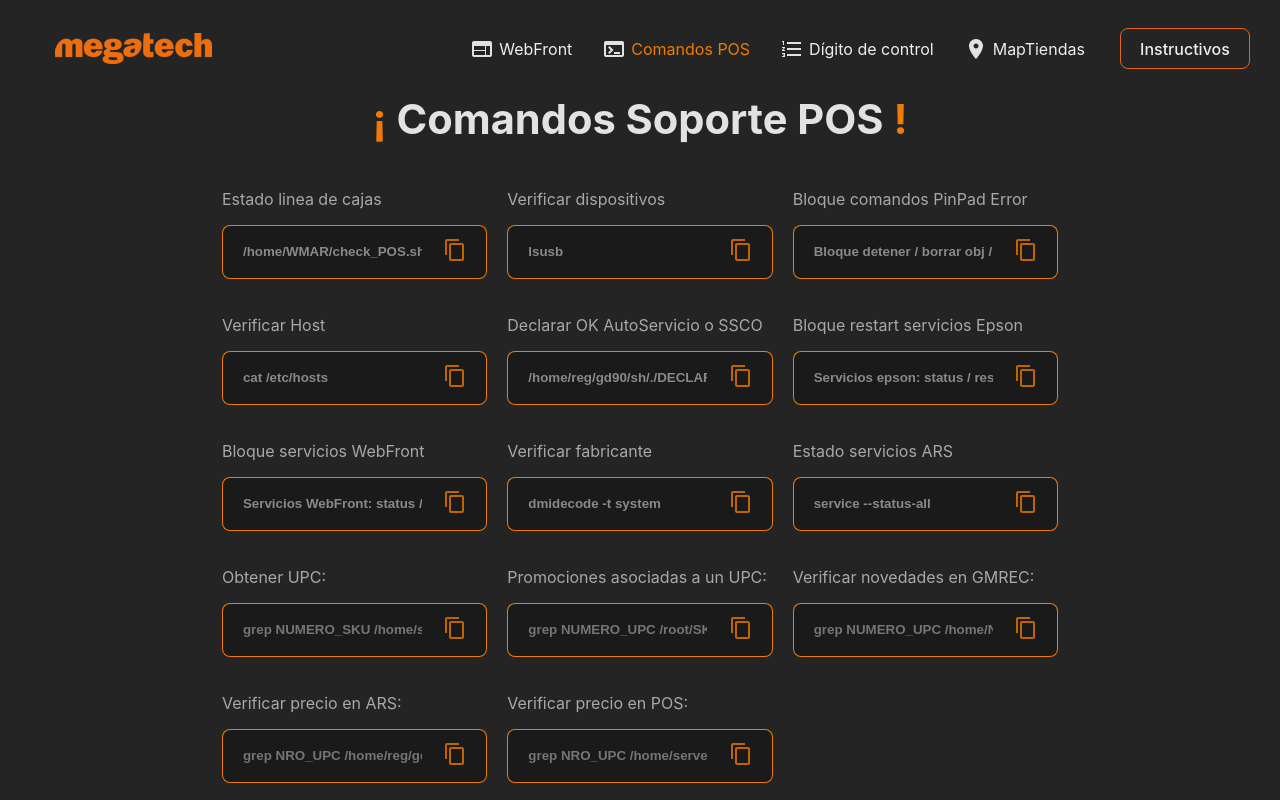
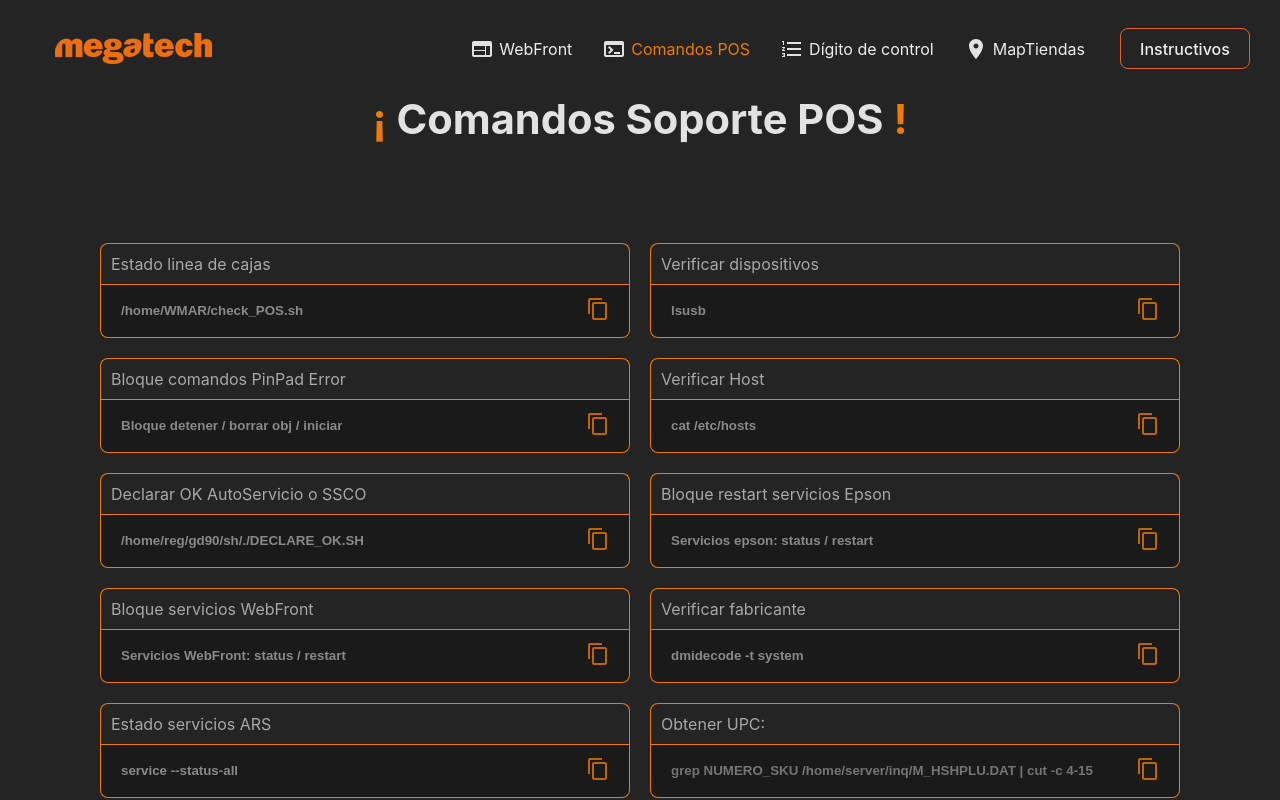
Before and after one commit to jlchurruarin/WebFrontTiendas, a React (Vite) app: page /commands in a window 1280 px wide. Shown: the top 800 px of the page. Built offline with nearby package versions, Linux system fonts and the light colour scheme.

Commit message:
cambios componentes comandos

```diff
--- a/package.json
+++ b/package.json
@@ -18,7 +18,9 @@
     "react-dom": "^18.2.0",
     "react-router-dom": "^6.18.0",
     "react-spinners": "^0.13.8",
-    "vite-plugin-svgr": "^4.1.0"
+    "ssh2": "^1.15.0",
+    "vite-plugin-svgr": "^4.1.0",
+    "xterm": "^5.3.0"
   },
   "devDependencies": {
     "@types/react": "^18.2.15",
--- a/src/components/Comandos/Comandos.css
+++ b/src/components/Comandos/Comandos.css
@@ -1,6 +1,5 @@
   .container{
-    max-width: 980px;
-    margin: 0 auto;
+    padding: 0 100px;
   }
   .logo {
     height: 5em;
@@ -23,7 +22,7 @@
   }
   .textInput{
     height: 50px;
-    border-radius: 8px 0 0 8px;
+    border-radius: 0px 0 0 8px;
     border-right: 0;
     border-bottom: 1px solid rgba(238,123,4,1);
     border-top: 1px solid rgba(238,123,4,1);
@@ -41,7 +40,7 @@
     font-weight: bold;
   }
   .btnCopy {
-    border-radius:0 8px 8px 0;
+    border-radius:0 0px 8px 0;
     border-right: 1px solid rgba(238,123,4,1);
     border-bottom: 1px solid rgba(238,123,4,1);
     border-top: 1px solid rgba(238,123,4,1);
@@ -64,6 +63,12 @@
   }
   .nameComando{
     color:rgba(238,123,4,1);
+    margin: 0;
+    padding: 10px;
+    border-radius: 8px 8px 0 0;
+    border-top: 1px solid rgba(238,123,4,1);
+    border-right: 1px solid rgba(238,123,4,1);
+    border-left: 1px solid rgba(238,123,4,1);
   }
   .divCard{
     text-align: left;
@@ -72,8 +77,9 @@
     display: grid;
     width: 100%;
     margin: 0 auto;
-    grid-template-columns: repeat(3, 1fr);
+    grid-template-columns: repeat(2, 1fr);
     grid-gap: 20px;
+    margin-top: 100px;
   }
   @media (max-width: 980px) {
     .grid{
```
Also changed, not shown: 1 other file (tests, documents, lock files or other folders).
